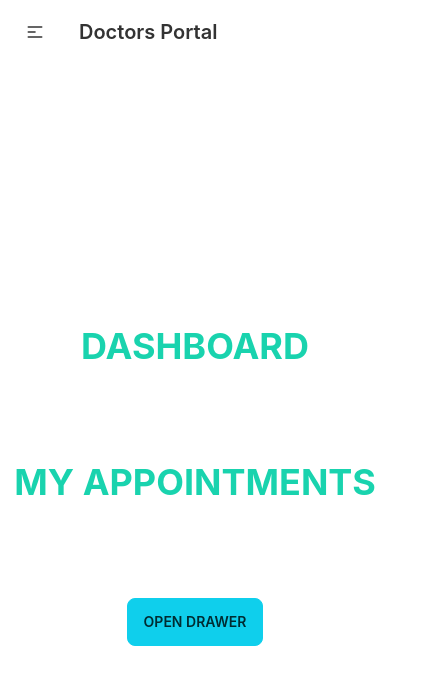
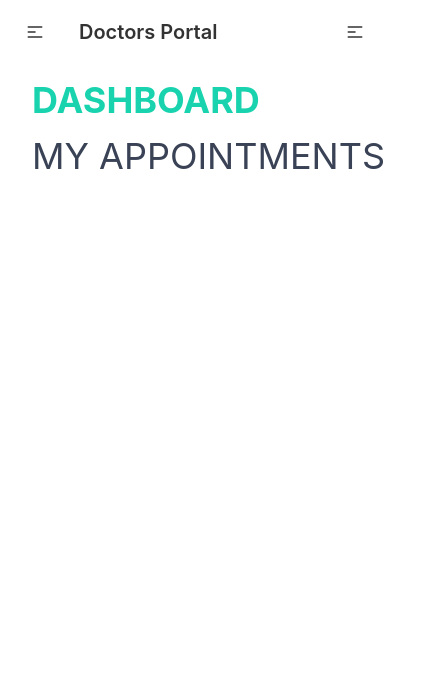
Before and after one commit to ThakurSaad/doctors-portal-client, a React (Create React App) app: page /dashboard in a window 390 px wide. Shown: the top 684 px of the page, 422 px wide, since content can reach past the window. Built offline with nearby package versions, Linux system fonts and the light colour scheme; no server answers; sample sign-in values are in the browser's storage.

Commit message:
responsive drawer complete

```diff
--- a/src/Pages/Dashboard/Dashboard.js
+++ b/src/Pages/Dashboard/Dashboard.js
@@ -3,30 +3,24 @@ import { Link, Outlet } from "react-router-dom";
 
 const Dashboard = () => {
   return (
-    <div class="drawer drawer-mobile">
-      <input id="my-drawer-2" type="checkbox" class="drawer-toggle" />
-      <div class="drawer-content flex flex-col items-center justify-center">
-        <h3 className="text-center font-bold text-secondary text-4xl uppercase mb-24">
+    <div class="drawer drawer-mobile mx-8">
+      <input id="dashboard-sidebar" type="checkbox" class="drawer-toggle" />
+      <div class="drawer-content">
+        <h3 className="font-bold text-secondary text-4xl uppercase my-4">
           Dashboard
         </h3>
         {/* <!-- Page content here --> */}
         <Outlet></Outlet>
-        <label
-          for="my-drawer-2"
-          class="btn btn-primary drawer-button lg:hidden"
-        >
-          Open drawer
-        </label>
       </div>
       <div class="drawer-side">
-        <label for="my-drawer-2" class="drawer-overlay"></label>
+        <label for="dashboard-sidebar" class="drawer-overlay"></label>
         <ul class="menu p-4 overflow-y-auto w-80 bg-base-100 text-base-content">
           {/* <!-- Sidebar content here --> */}
           <li>
-            <Link to="/dashboard">Sidebar Item 1</Link>
+            <Link to="/dashboard">Appointments</Link>
           </li>
           <li>
-            <Link to="/dashboard/review">Sidebar Item 2</Link>
+            <Link to="/dashboard/review">Review</Link>
           </li>
         </ul>
       </div>
--- a/src/Pages/Dashboard/MyAppointments.js
+++ b/src/Pages/Dashboard/MyAppointments.js
@@ -3,7 +3,7 @@ import React from "react";
 const MyAppointments = () => {
   return (
     <div>
-      <h3 className="text-center font-bold text-secondary text-4xl uppercase mb-24">
+      <h3 className="text-accent text-4xl uppercase">
         My Appointments
       </h3>
     </div>
--- a/src/Pages/Dashboard/MyReview.js
+++ b/src/Pages/Dashboard/MyReview.js
@@ -3,7 +3,7 @@ import React from "react";
 const MyReview = () => {
   return (
     <div>
-      <h3 className="text-center font-bold text-secondary text-4xl uppercase mb-24">
+      <h3 className="text-accent text-4xl uppercase">
         My Review
       </h3>
     </div>
--- a/src/Pages/Shared/Navbar.js
+++ b/src/Pages/Shared/Navbar.js
@@ -69,13 +69,35 @@ const Navbar = () => {
             {menuItems}
           </ul>
         </div>
-        <Link to="" className="btn btn-ghost normal-case text-xl">
+        <Link to="/" className="btn btn-ghost normal-case text-xl">
           Doctors Portal
         </Link>
       </div>
       <div className="navbar-center hidden lg:flex">
         <ul className="menu menu-horizontal p-0">{menuItems}</ul>
       </div>
+      <div className="navbar-end">
+        <label
+          tabIndex="1"
+          for="dashboard-sidebar"
+          className="btn btn-ghost lg:hidden"
+        >
+          <svg
+            xmlns="http://www.w3.org/2000/svg"
+            className="h-5 w-5"
+            fill="none"
+            viewBox="0 0 24 24"
+            stroke="currentColor"
+          >
+            <path
+              strokeLinecap="round"
+              strokeLinejoin="round"
+              strokeWidth="2"
+              d="M4 6h16M4 12h8m-8 6h16"
+            />
+          </svg>
+        </label>
+      </div>
     </div>
   );
 };
```
